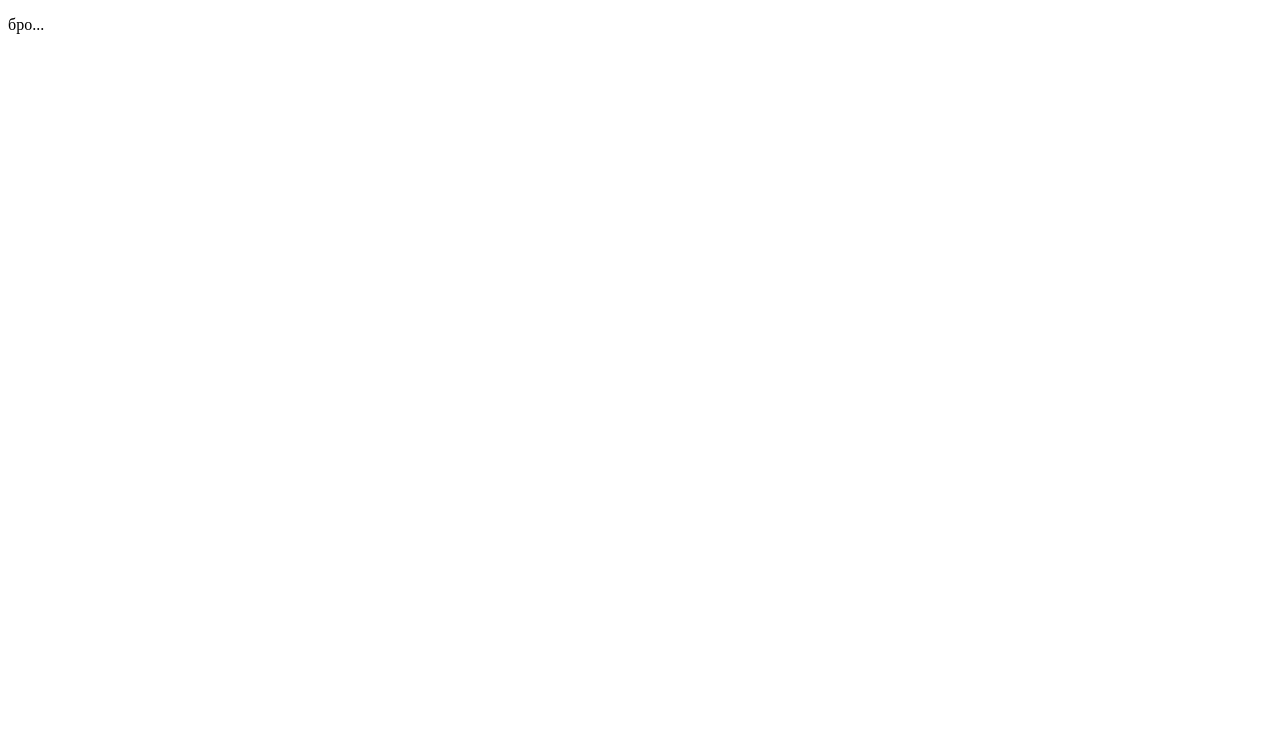
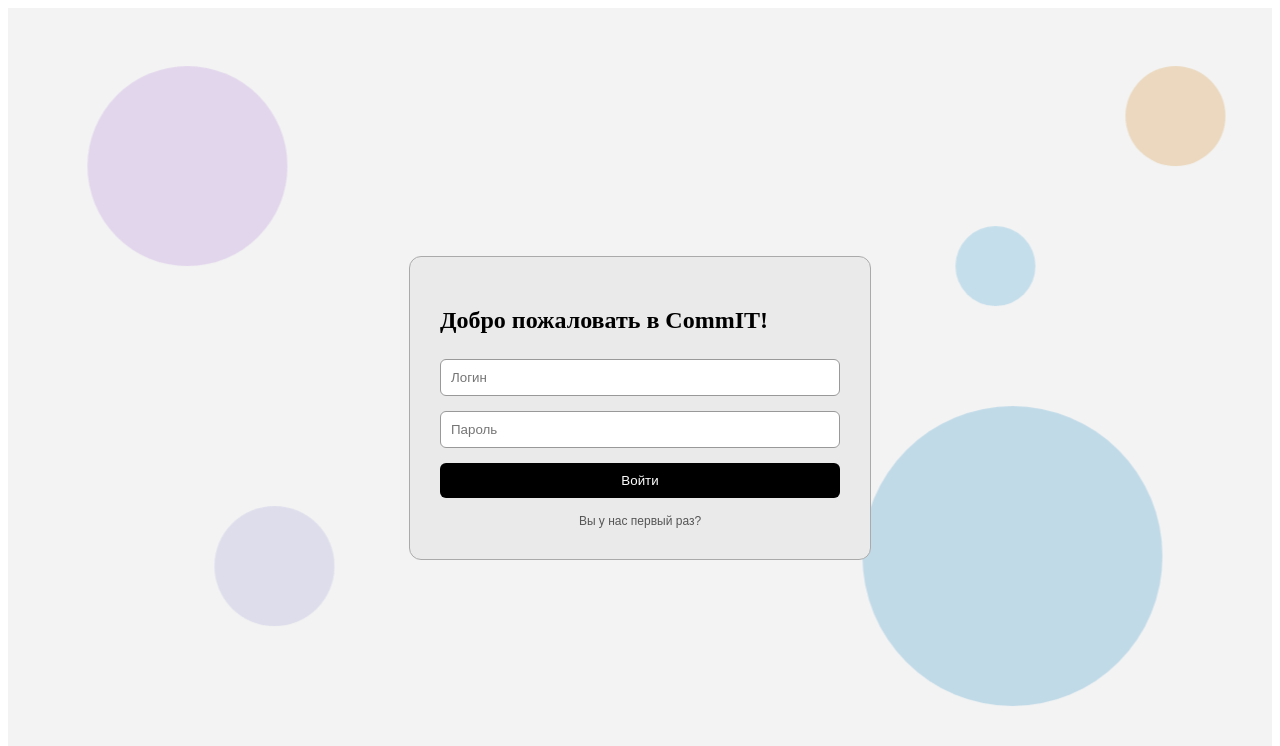
Before and after one commit to meumeu21/resume-analyze, a React (Vite) app in the folder frontend/: page / in a window 1280 px wide. Shown: the top 746 px of the page. Built offline with nearby package versions, Linux system fonts and the light colour scheme.

Commit message:
beginnin

```diff
--- a/frontend/src/App.tsx
+++ b/frontend/src/App.tsx
@@ -1,16 +1,7 @@
-import './App.css'
+import LoginPage from "./pages/LoginPage";
 
 function App() {
-
-  return (
-    <>
-    <div>
-      <p>
-        бро...
-      </p>
-    </div>
-    </>
-  )
+  return <LoginPage />;
 }
 
-export default App
+export default App;
--- /dev/null
+++ b/frontend/src/pages/LoginPage.css
@@ -0,0 +1,112 @@
+.login-page {
+  position: relative;
+  height: 100vh;
+  background: #f3f3f3;
+  overflow: hidden;
+  display: flex;
+  justify-content: center;
+  align-items: center;
+}
+
+/* Карточка */
+.card {
+  width: 400px;
+  padding: 30px;
+  background: #eaeaea;
+  border: 1px solid #aaa;
+  border-radius: 12px;
+  z-index: 2;
+
+  display: flex;
+  flex-direction: column;
+  gap: 15px;
+}
+
+.card h2 {
+  margin-bottom: 10px;
+}
+
+.card input {
+  padding: 10px;
+  border: 1px solid #999;
+  border-radius: 6px;
+}
+
+/* Кнопки */
+.login-btn {
+  background: black;
+  color: white;
+  padding: 10px;
+  border: none;
+  border-radius: 6px;
+  cursor: pointer;
+}
+
+.secondary-btn {
+  background: none;
+  border: none;
+  font-size: 12px;
+  color: #555;
+  cursor: pointer;
+}
+
+/* Шарики */
+.bubble {
+  position: absolute;
+  border-radius: 50%;
+  opacity: 0.6;
+  animation: float 20s infinite linear;
+}
+
+.bubble1 {
+  width: 200px;
+  height: 200px;
+  background: #d8c4e8;
+  top: 10%;
+  left: 5%;
+}
+
+.bubble2 {
+  width: 80px;
+  height: 80px;
+  background: #a6d1e6;
+  top: 30%;
+  right: 20%;
+}
+
+.bubble3 {
+  width: 300px;
+  height: 300px;
+  background: #9ecae1;
+  bottom: 10%;
+  right: 10%;
+}
+
+.bubble4 {
+  width: 100px;
+  height: 100px;
+  background: #e6c79c;
+  top: 10%;
+  right: 5%;
+}
+
+.bubble5 {
+  width: 120px;
+  height: 120px;
+  background: #cfcfe8;
+  bottom: 20%;
+  left: 15%;
+}
+
+/* Анимация */
+@keyframes float {
+  0% {
+    transform: translateY(0px) translateX(0px);
+  }
+  50% {
+    transform: translateY(-40px) translateX(30px);
+  }
+  100% {
+    transform: translateY(0px) translateX(0px);
+  }
+}
--- /dev/null
+++ b/frontend/src/pages/LoginPage.tsx
@@ -0,0 +1,30 @@
+import "./LoginPage.css";
+
+function LoginPage() {
+  return (
+    <div className="login-page">
+      {/* Шарики */}
+      <div className="bubble bubble1" />
+      <div className="bubble bubble2" />
+      <div className="bubble bubble3" />
+      <div className="bubble bubble4" />
+      <div className="bubble bubble5" />
+
+      {/* Карточка */}
+      <div className="card">
+        <h2>Добро пожаловать в CommIT!</h2>
+
+        <input type="text" placeholder="Логин" />
+        <input type="password" placeholder="Пароль" />
+
+        <button className="login-btn">Войти</button>
+
+        <button className="secondary-btn">
+          Вы у нас первый раз?
+        </button>
+      </div>
+    </div>
+  );
+}
+
+export default LoginPage;
```
Also changed, not shown: 1 other file (tests, documents, lock files or other folders).
